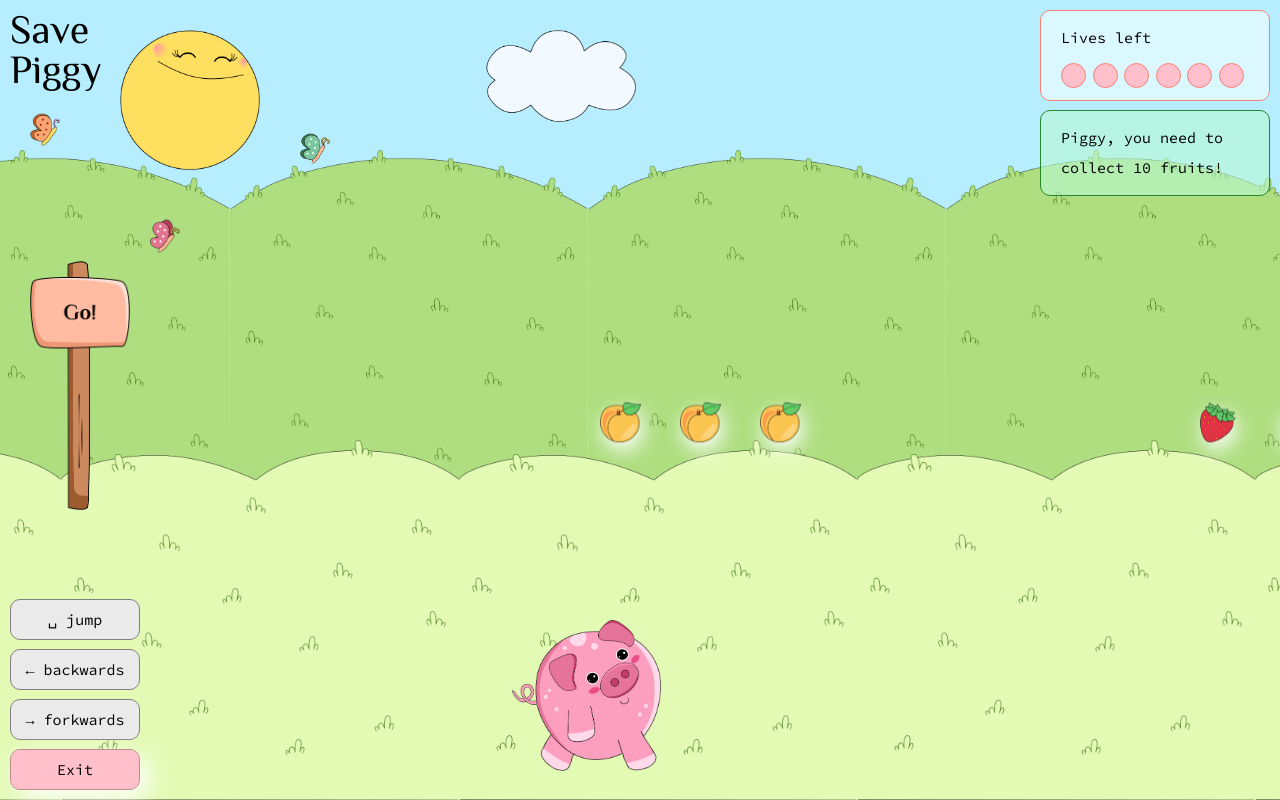
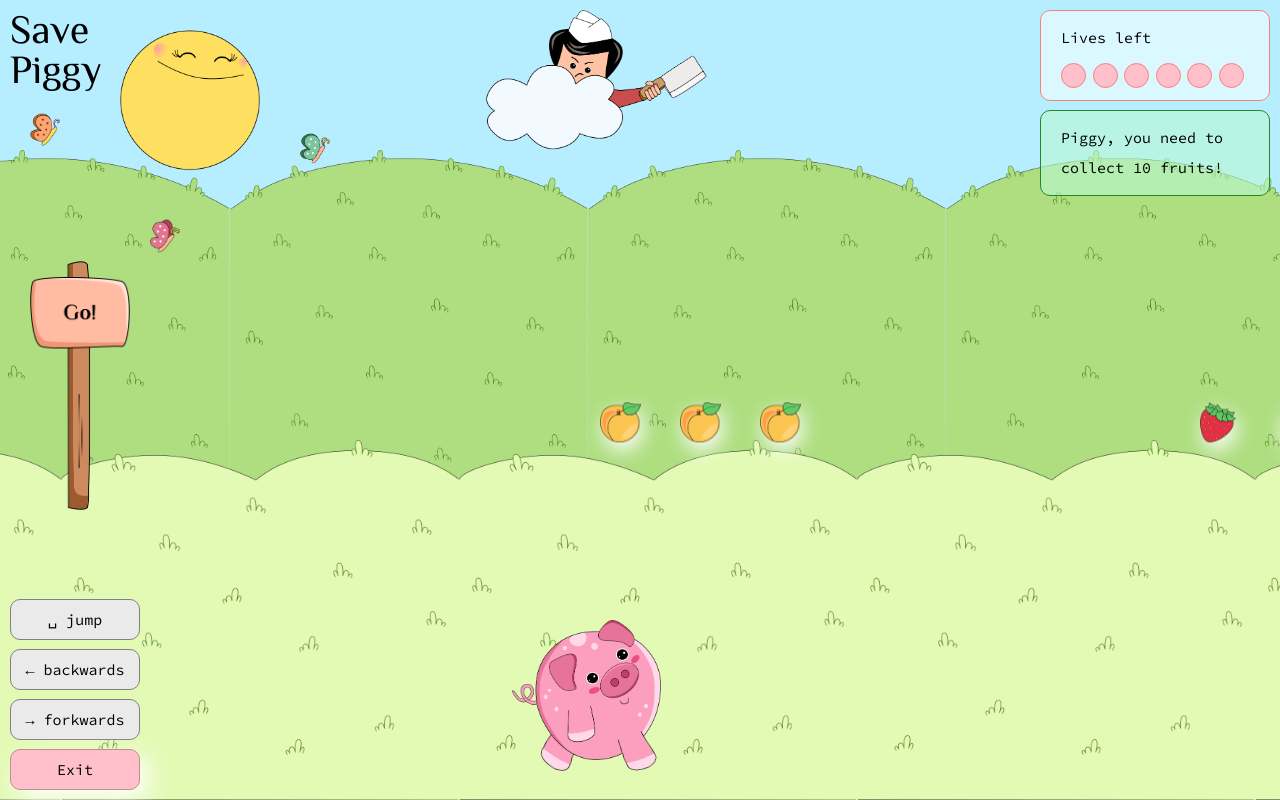
Before and after one commit to monifasol/save-piggy, a plain HTML site: page index.html in a window 1280 px wide. Both pictures are taken after a click on the element "Play!". Drawn offline with Linux system fonts and the light colour scheme.

Commit message:
Adding butcher in the sky, finallyyyyyy

```diff
--- a/index.html
+++ b/index.html
@@ -116,7 +116,7 @@
         </div>
 
         <div class="butcher">
-          <img src="img/cloud.png" />
+          <img src="img/butcher.png" />
         </div>
 
         <div class="dialog dialog-lives">
--- a/scss/main.scss
+++ b/scss/main.scss
@@ -329,11 +329,11 @@ body {
 
     .butcher {
         position: absolute;
-        top: 30px;
+        top: 10px;
         left: 20%;  // starts after the title
 
         img {
-            width: 150px;
+            width: 220px;
         }
 
         &.moving {
```
Also changed, not shown: css/main.css, img/butcher.png (added).
